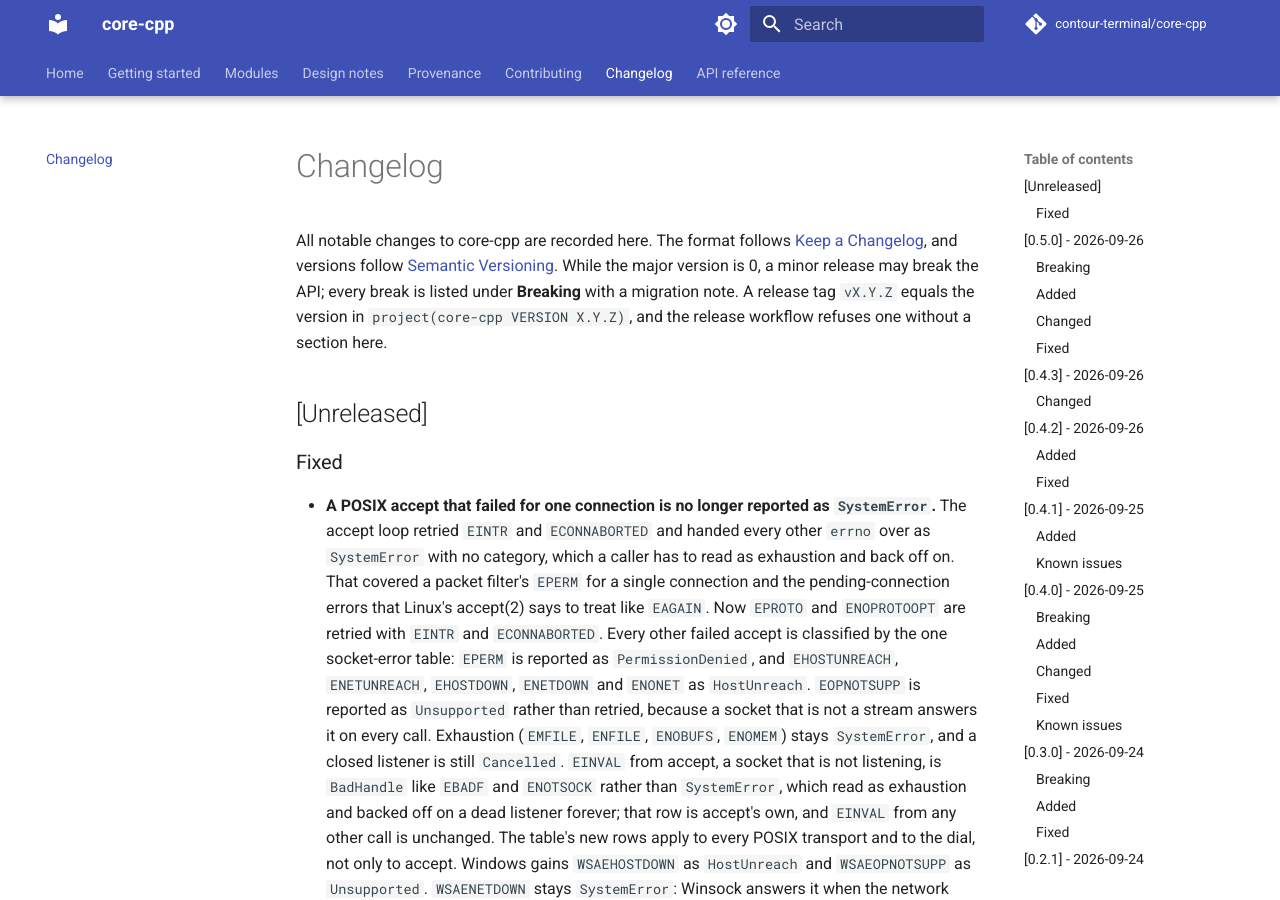
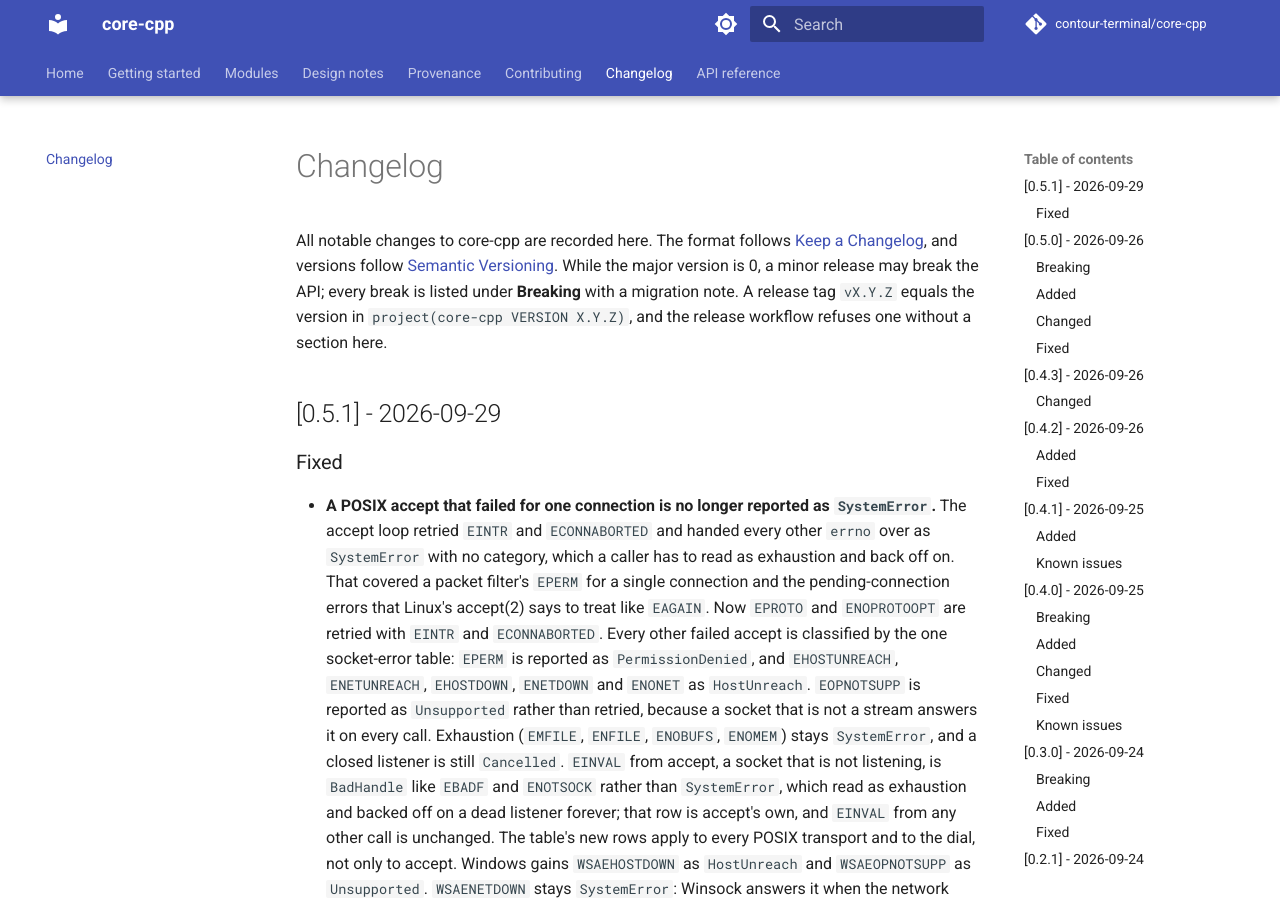
Before and after one commit to contour-terminal/core-cpp, an MkDocs documentation site: the page built from docs/changelog.md, in a window 1280 px wide and 900 px high. Built offline with MkDocs 1.6.1 and Material for MkDocs 9.7.7, drawn with Linux system fonts in a browser that asks for light colours; comment, search, counter and statistics services are not loaded.

Commit message:
Release 0.5.1
Signed-off-by: Christian Parpart <christian@parpart.family>

````diff
--- a/CHANGELOG.md
+++ b/CHANGELOG.md
@@ -7,7 +7,7 @@
 release tag `vX.Y.Z` equals the version in `project(core-cpp VERSION X.Y.Z)`, and the release
 workflow refuses one without a section here.
 
-## [Unreleased]
+## [0.5.1] - 2026-09-29
 
 ### Fixed
 
--- a/CMakeLists.txt
+++ b/CMakeLists.txt
@@ -3,7 +3,7 @@
 
 # The version literal is the source of truth; a release tag must equal it.
 project(core-cpp
-    VERSION 0.5.0
+    VERSION 0.5.1
     DESCRIPTION "Shared C++23 foundation libraries of the Contour Terminal projects"
     HOMEPAGE_URL "https://github.com/contour-terminal/core-cpp"
     LANGUAGES CXX)
--- a/docs/getting-started/cpm.md
+++ b/docs/getting-started/cpm.md
@@ -9,7 +9,7 @@
 CPMAddPackage(
     NAME core-cpp
     GITHUB_REPOSITORY contour-terminal/core-cpp
-    GIT_TAG v0.5.0
+    GIT_TAG v0.5.1
     SYSTEM YES              # core-cpp headers never trip your -Werror
     EXCLUDE_FROM_ALL YES    # build only what you link
     OPTIONS "CORE_CPP_WITH_TUI ON" "CORE_CPP_WITH_TLS OFF")
--- a/docs/getting-started/install.md
+++ b/docs/getting-started/install.md
@@ -67,7 +67,7 @@
 ```
 
 ```cmake
-CPMAddPackage(NAME core-cpp GITHUB_REPOSITORY contour-terminal/core-cpp GIT_TAG v0.5.0
+CPMAddPackage(NAME core-cpp GITHUB_REPOSITORY contour-terminal/core-cpp GIT_TAG v0.5.1
               OPTIONS "CORE_CPP_INSTALL ON")
 ```
 
````
Also changed, not shown: README.md (+2 -2 lines).
